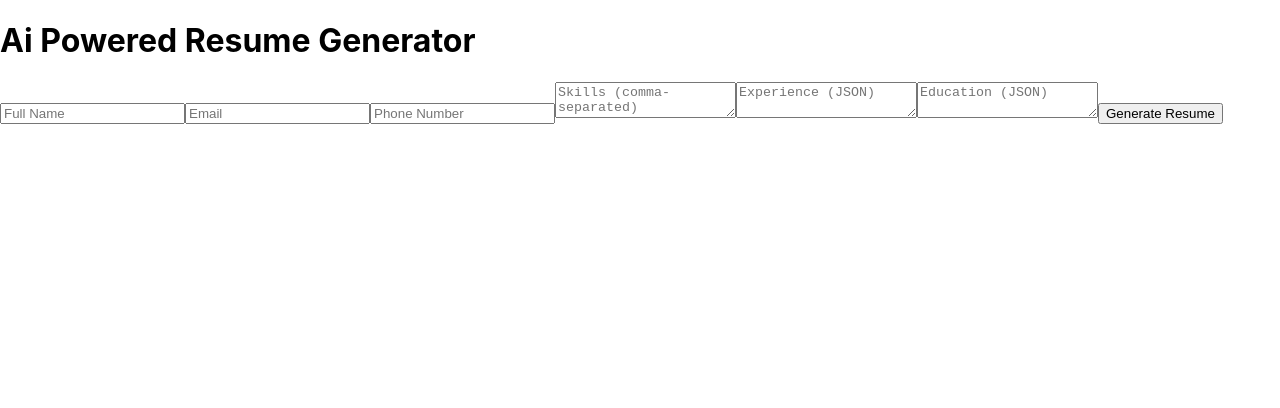
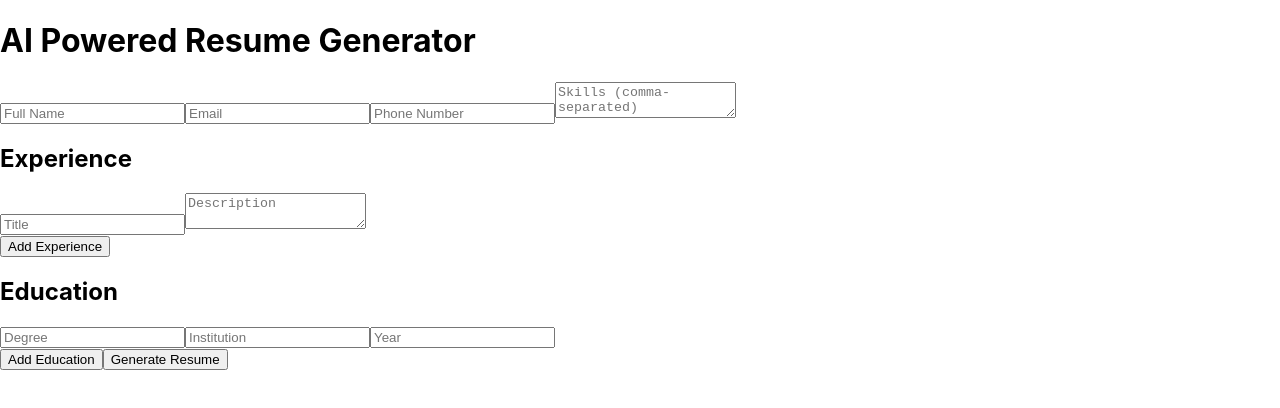
Before and after one commit to Ebad11/ai-powered-resume-generator, a React (Create React App) app: page / in a window 1280 px wide. Shown: the top 408 px of the page. Built offline with nearby package versions, Linux system fonts and the light colour scheme.

Commit message:
Format Improved

```diff
--- a/src/App.js
+++ b/src/App.js
@@ -7,8 +7,8 @@ function App() {
     email: '',
     phone: '',
     skills: '',
-    experience: '',
-    education: ''
+    experience: [{ title: '', description: '' }],
+    education: [{ degree: '', institution: '', year: '' }]
   });
 
   const handleSubmit = async (e) => {
@@ -16,9 +16,7 @@ function App() {
     try {
       const payload = {
         ...formData,
-        skills: formData.skills.split(',').map(skill => skill.trim()),
-        experience: JSON.parse(formData.experience || '[]'),
-        education: JSON.parse(formData.education || '[]')
+        skills: formData.skills.split(',').map(skill => skill.trim())
       };
 
       const response = await fetch('http://localhost:5000/api/resume/generate', {
@@ -49,9 +47,35 @@ function App() {
     setFormData(prev => ({ ...prev, [name]: value }));
   };
 
+  const handleExperienceChange = (index, field, value) => {
+    const updatedExperience = [...formData.experience];
+    updatedExperience[index][field] = value;
+    setFormData(prev => ({ ...prev, experience: updatedExperience }));
+  };
+
+  const handleEducationChange = (index, field, value) => {
+    const updatedEducation = [...formData.education];
+    updatedEducation[index][field] = value;
+    setFormData(prev => ({ ...prev, education: updatedEducation }));
+  };
+
+  const addExperience = () => {
+    setFormData(prev => ({
+      ...prev,
+      experience: [...prev.experience, { title: '', description: '' }]
+    }));
+  };
+
+  const addEducation = () => {
+    setFormData(prev => ({
+      ...prev,
+      education: [...prev.education, { degree: '', institution: '', year: '' }]
+    }));
+  };
+
   return (
     <div className="App">
-      <h1>Ai Powered Resume Generator</h1>
+      <h1>AI Powered Resume Generator</h1>
       <form onSubmit={handleSubmit}>
         <input
           type="text"
@@ -80,16 +104,55 @@ function App() {
           onChange={handleChange}
           required
         />
-        <textarea
-          name="experience"
-          placeholder="Experience (JSON)"
-          onChange={handleChange}
-        />
-        <textarea
-          name="education"
-          placeholder="Education (JSON)"
-          onChange={handleChange}
-        />
+
+        <h2>Experience</h2>
+        {formData.experience.map((exp, index) => (
+          <div key={index}>
+            <input
+              type="text"
+              placeholder="Title"
+              value={exp.title}
+              onChange={(e) => handleExperienceChange(index, 'title', e.target.value)}
+              required
+            />
+            <textarea
+              placeholder="Description"
+              value={exp.description}
+              onChange={(e) => handleExperienceChange(index, 'description', e.target.value)}
+              required
+            />
+          </div>
+        ))}
+        <button type="button" onClick={addExperience}>Add Experience</button>
+
+        <h2>Education</h2>
+        {formData.education.map((edu, index) => (
+          <div key={index}>
+            <input
+              type="text"
+              placeholder="Degree"
+              value={edu.degree}
+              onChange={(e) => handleEducationChange(index, 'degree', e.target.value)}
+              required
+            />
+            <input
+              type="text"
+              placeholder="Institution"
+              value={edu.institution}
+              onChange={(e) => handleEducationChange(index, 'institution', e.target.value)}
+              required
+            />
+            <input
+              type="text"
+              placeholder="Year"
+              value={edu.year}
+              onChange={(e) => handleEducationChange(index, 'year', e.target.value)}
+              required
+            />
+          </div>
+        ))}
+        <button type="button" onClick={addEducation}>Add Education</button>
+
         <button type="submit">Generate Resume</button>
       </form>
     </div>
```
Also changed, not shown: 2 other files (tests, documents, lock files or other folders).
